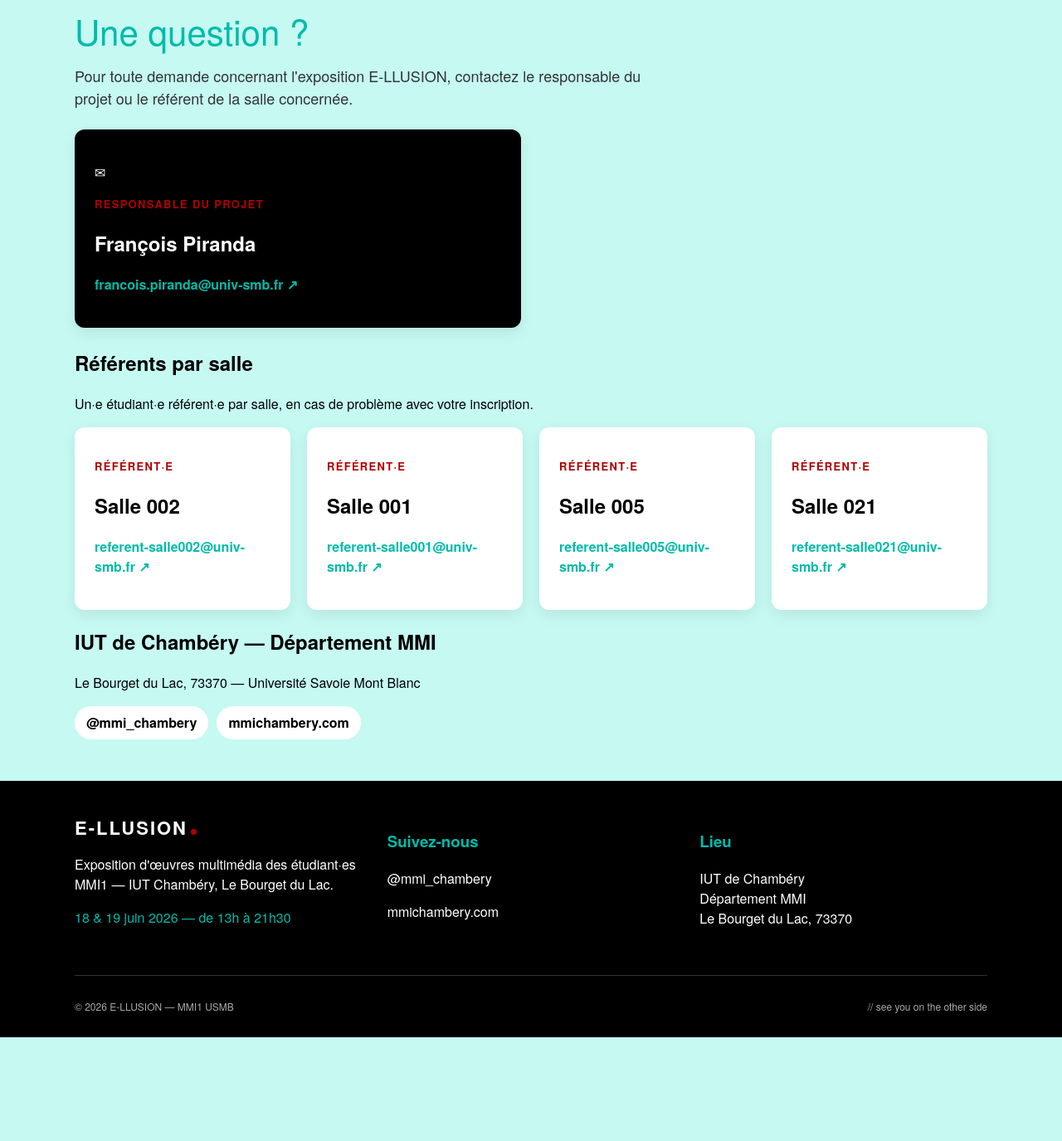
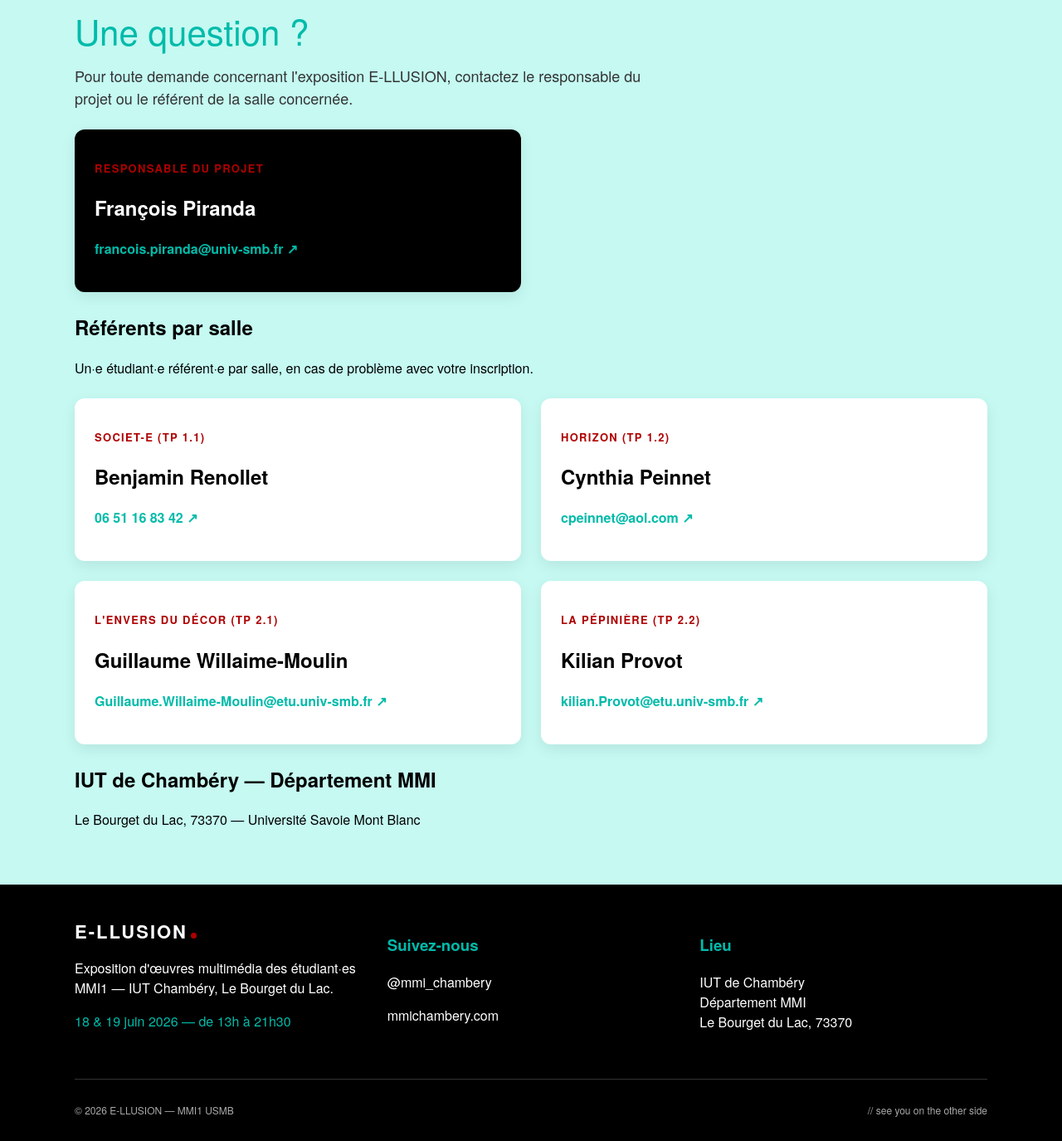
Before and after one commit to moh7391/La-SAE203, a PHP site: page /contact.php in a window 1280 px wide. Shown: the part 151-1526 px from the top of the page at 83% size. Before the commit the page ends 1401 px from the top, so only its background shows below. Run offline with PHP 8.4, Linux system fonts and the light colour scheme; data comes from the database, SQL or seed files in the repository; some web fonts are replaced.

Commit message:
upgrade nom salles et tout

```diff
--- a/Visiteurs/contact.php
+++ b/Visiteurs/contact.php
@@ -6,8 +6,13 @@ $active_page = 'contact';
 $page_title = eillusion_page_title('Contact');
 require_once 'header.php';
 
-// Les salles viennent de la base (pour faire un referent par salle).
-$salles = eillusion_get_salles($CONNEXION);
+// Referents : un par salle / TP.
+$referents = array(
+    array('salle' => 'Societ-e (TP 1.1)',          'nom' => 'Benjamin Renollet',         'contact' => '06 51 16 83 42',                            'lien' => 'tel:0651168342'),
+    array('salle' => 'Horizon (TP 1.2)',           'nom' => 'Cynthia Peinnet',           'contact' => 'cpeinnet@aol.com',                          'lien' => 'mailto:cpeinnet@aol.com'),
+    array('salle' => "L'Envers du Décor (TP 2.1)", 'nom' => 'Guillaume Willaime-Moulin', 'contact' => 'Guillaume.Willaime-Moulin@etu.univ-smb.fr', 'lien' => 'mailto:Guillaume.Willaime-Moulin@etu.univ-smb.fr'),
+    array('salle' => 'La pépinière (TP 2.2)',      'nom' => 'Kilian Provot',             'contact' => 'kilian.Provot@etu.univ-smb.fr',             'lien' => 'mailto:kilian.Provot@etu.univ-smb.fr'),
+);
 ?>
 <main class="contact-page">
   <section class="container">
@@ -17,7 +22,6 @@ $salles = eillusion_get_salles($CONNEXION);
 
     <div class="contact-grid">
       <article class="contact-card dark">
-        <p>✉</p>
         <p class="eyebrow">Responsable du projet</p>
         <h2>François Piranda</h2>
         <p><a class="contact-link" href="mailto:francois.piranda@univ-smb.fr">francois.piranda@univ-smb.fr ↗</a></p>
@@ -28,16 +32,12 @@ $salles = eillusion_get_salles($CONNEXION);
       <h2>Référents par salle</h2>
       <p>Un·e étudiant·e référent·e par salle, en cas de problème avec votre inscription.</p>
 
-      <div class="room-grid">
-        <?php foreach ($salles as $salle) {
-            // Email bidon construit a partir du nom de la salle (ex: referent-salle002@univ-smb.fr).
-            $slug = str_replace(' ', '', strtolower($salle['nom_salle']));
-            $mail = 'referent-' . $slug . '@univ-smb.fr';
-        ?>
+      <div class="contact-grid">
+        <?php foreach ($referents as $r) { ?>
           <article class="contact-card">
-            <p class="eyebrow">Référent·e</p>
-            <h2><?php echo e($salle['nom_salle']); ?></h2>
-            <p><a class="contact-link" href="mailto:<?php echo e($mail); ?>"><?php echo e($mail); ?> ↗</a></p>
+            <p class="eyebrow"><?php echo e($r['salle']); ?></p>
+            <h2><?php echo e($r['nom']); ?></h2>
+            <p><a class="contact-link" href="<?php echo e($r['lien']); ?>"><?php echo e($r['contact']); ?> ↗</a></p>
           </article>
         <?php } ?>
       </div>
@@ -46,10 +46,6 @@ $salles = eillusion_get_salles($CONNEXION);
     <div class="location-block">
       <h2>IUT de Chambéry — Département MMI</h2>
       <p>Le Bourget du Lac, 73370 — Université Savoie Mont Blanc</p>
-      <div class="social-pills">
-        <span>@mmi_chambery</span>
-        <span>mmichambery.com</span>
-      </div>
     </div>
   </section>
 </main>
```
Also changed, not shown: Visiteurs/salle.php (+8 -36 lines).
